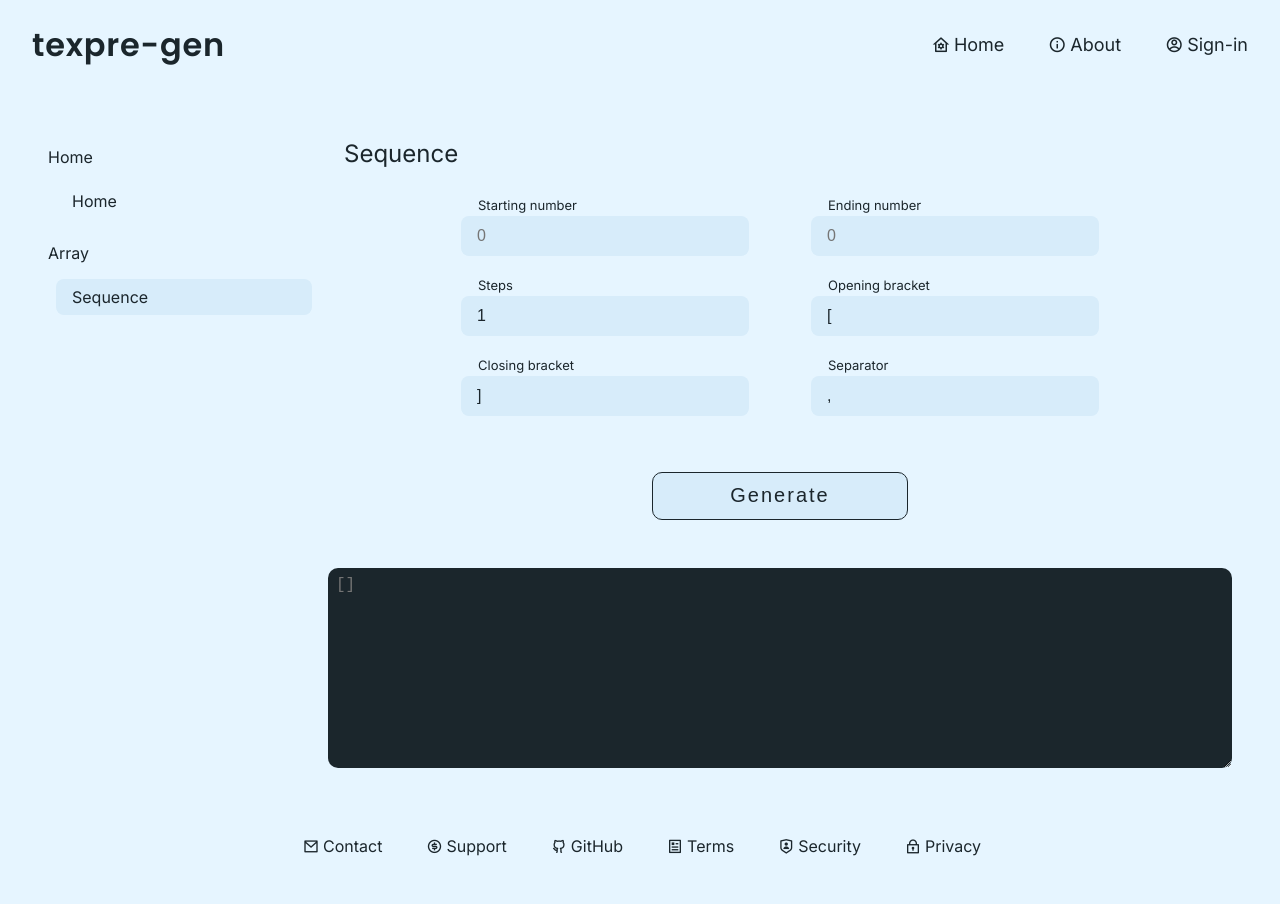
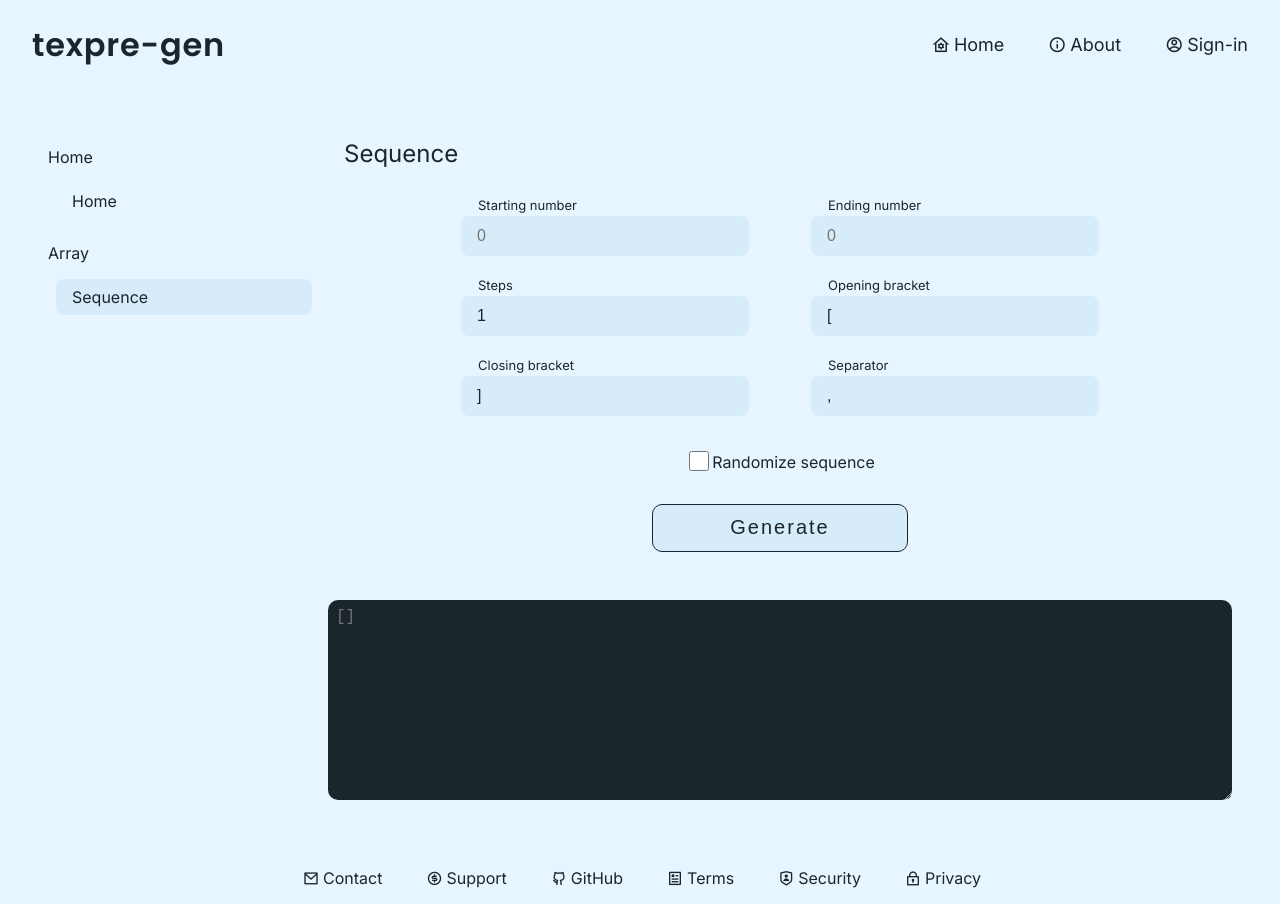
Before and after one commit to agxpro-z/texpregen, a Next.js app: page /array/sequence in a window 1280 px wide. Before the commit the page ends 872 px from the top, so only its background shows below. Built offline with nearby package versions, Linux system fonts and the light colour scheme.

Commit message:
[Array/Sequence] Add option to randomize sequence.

```diff
--- a/app/(pages)/array/sequence/page.js
+++ b/app/(pages)/array/sequence/page.js
@@ -12,6 +12,7 @@ export default function ArraySequence() {
   const [startBracket, setStartBracket] = useState('[')
   const [endBracket, setEndBracket] = useState(']')
   const [separator, setSeparator] = useState(',')
+  const [randomize, setRandomize] = useState(0)
 
   const updateOutput = (e) => { setOutput(e.target.value) }
   const updateStart = (e) => { setStart(e.target.value) }
@@ -20,7 +21,7 @@ export default function ArraySequence() {
   const updateStartBracket = (e) => { setStartBracket(e.target.value) }
   const updateEndBracket = (e) => { setEndBracket(e.target.value) }
   const updateSeparator = (e) => { setSeparator(e.target.value) }
-
+  const updateRandomize = (e) => { setRandomize(e.target.checked ? 1 : 0) }
 
   const generateOutput = async () => {
     const startValue = start ? +start : 0
@@ -34,6 +35,7 @@ export default function ArraySequence() {
           's': startValue,
           'e': endValue,
           'i': steps,
+          'r': randomize,
         }
       })
       setOutput(startBracket + data.data.join(sep) + endBracket)
@@ -74,6 +76,10 @@ export default function ArraySequence() {
           <span className={styles['input-label']}>Separator</span>
           <input type="text" name="separator" id="separator" value={separator} className={styles.input} onChange={updateSeparator} />
         </label>
+        <label htmlFor="random-sequence"  className={styles['random-sequence-wrapper']}>
+          <input type="checkbox" name="random-sequence" id="random-sequence" className={styles['random-sequence-input']} onChange={updateRandomize} />
+          <span className={styles['random-sequence-label']}>Randomize sequence</span>
+        </label>
       </form>
       <button onClick={generateOutput} className={styles.button}>Generate</button>
       <div className={styles['textarea-wrapper']}>
--- a/app/(pages)/array/sequence/style.module.css
+++ b/app/(pages)/array/sequence/style.module.css
@@ -71,6 +71,25 @@
   position: relative;
 }
 
+.random-sequence-input {
+  height: 20px;
+  width: 20px;
+}
+
+.random-sequence-label {
+  height: 100%;
+  padding-top: 4px;
+}
+
+.random-sequence-wrapper {
+  display: flex;
+  justify-content: center;
+  margin-bottom: 0.5rem;
+  margin-top: -0.5rem;
+  min-height: 2rem;
+  min-width: 350px;
+}
+
 .textarea {
   background-color: var(--foreground-color);
   border: none;
```
